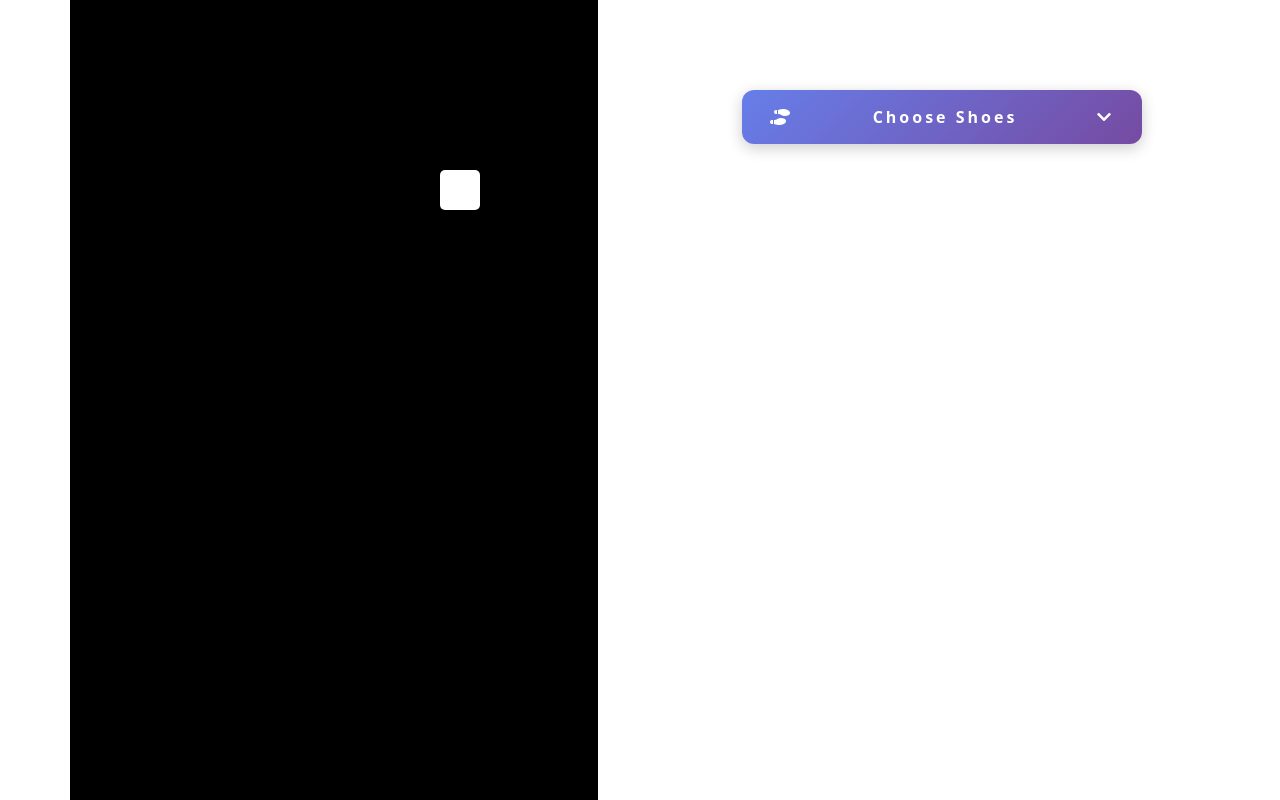
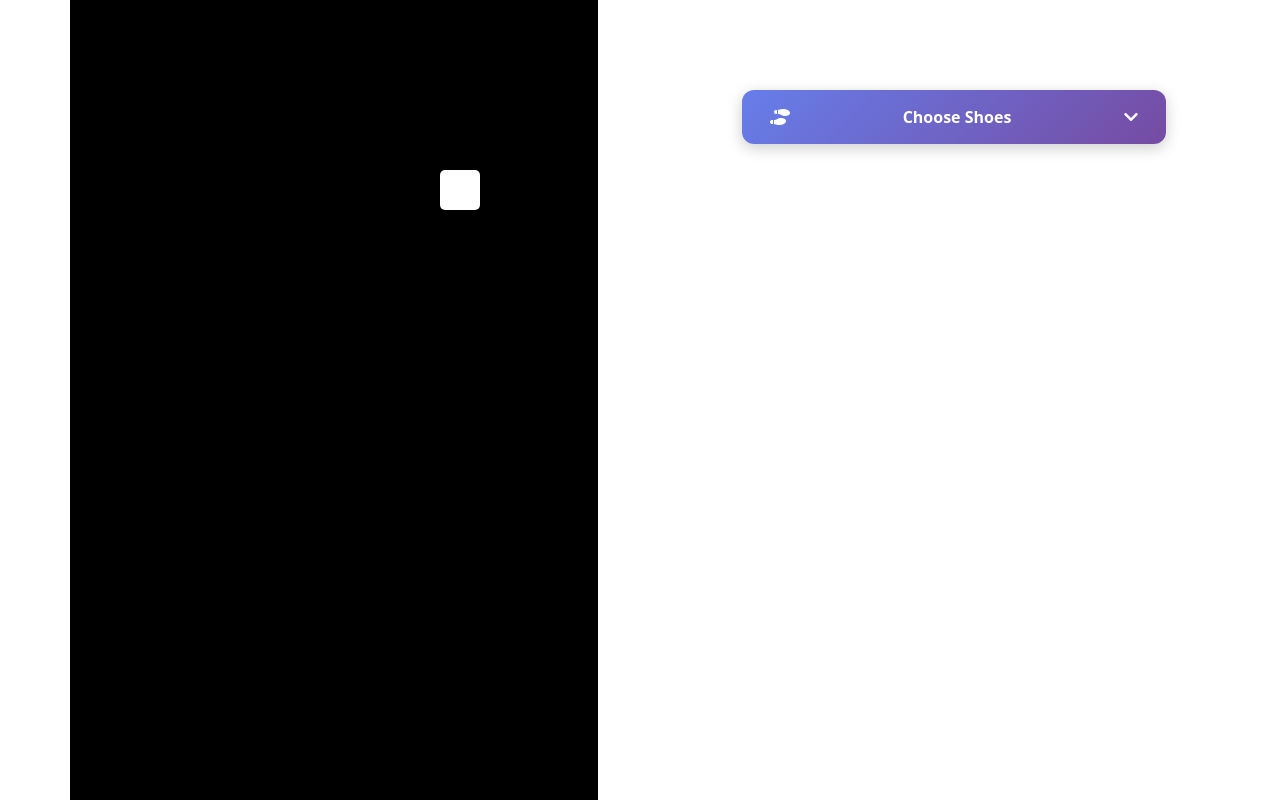
Before and after one commit to sheueying/AR-ShoeFit--main, a website built with webpack: page AR-ShoeFit/public/index.html in a window 1280 px wide. Built offline with nearby package versions, Linux system fonts and the light colour scheme; what deepar would draw is missing.

Commit message:
remove letter spacing

```diff
--- a/AR-ShoeFit/public/index.html
+++ b/AR-ShoeFit/public/index.html
@@ -22,7 +22,7 @@
       position: relative;
       display: inline-block;
       width: 100%;
-      max-width: 400px;
+      max-width: 500px;
     }
 
     .product-menu-btn {
@@ -38,7 +38,6 @@
       display: flex;
       justify-content: space-between;
       align-items: center;
-      letter-spacing: 3px;
       box-shadow: 0 4px 15px rgba(0,0,0,0.2);
       transition: all 0.3s ease;
     }
```
